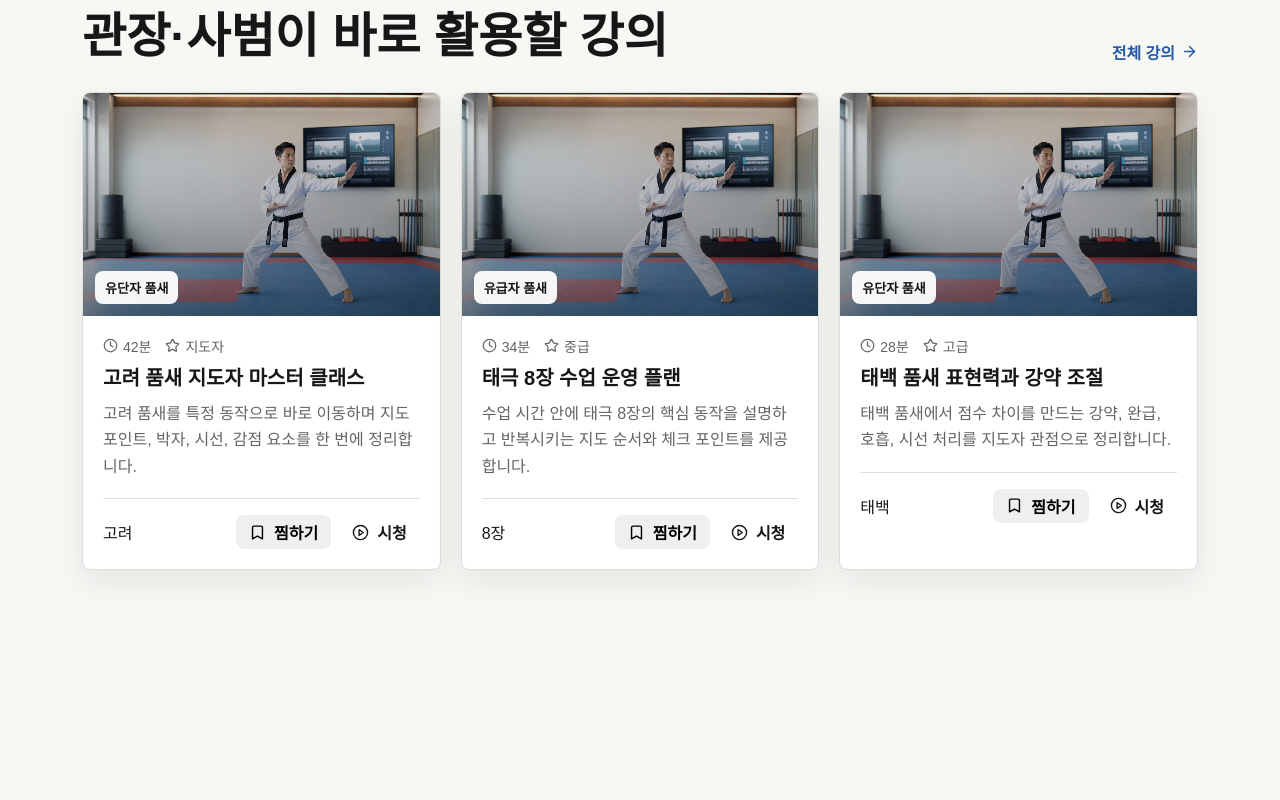
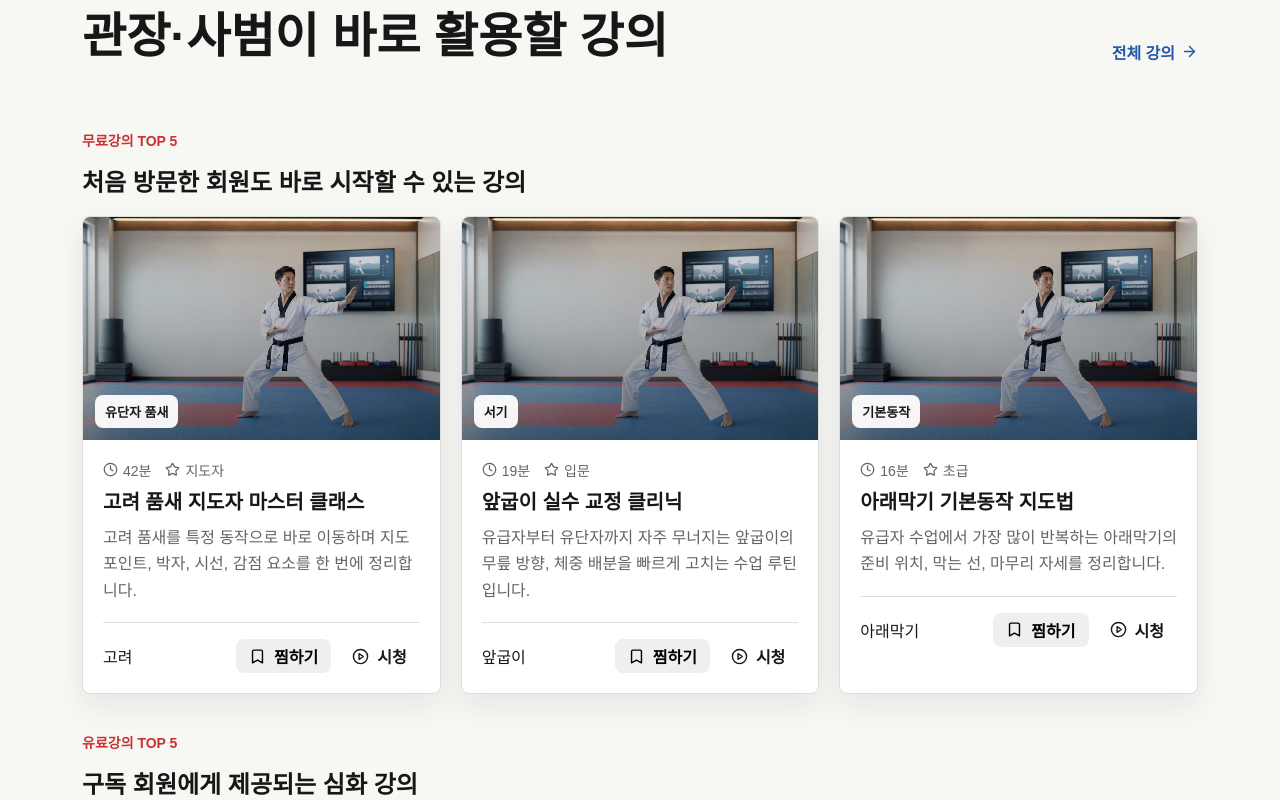
Before and after one commit to boteps4120-alt/botepswep, a Next.js app: page / in a window 1280 px wide. Shown: the part 1280-2080 px from the top of the page. Before the commit the page ends 1934 px from the top, so only its background shows below. Built offline with nearby package versions, Linux system fonts and the light colour scheme; no server answers; the database is empty.

Commit message:
Add home course top sections

```diff
--- a/app/globals.css
+++ b/app/globals.css
@@ -325,6 +325,25 @@ h3 {
   grid-template-columns: repeat(3, 1fr);
 }
 
+.home-course-sections {
+  display: grid;
+  gap: 38px;
+}
+
+.course-section-block {
+  display: grid;
+  gap: 18px;
+}
+
+.course-section-title {
+  display: grid;
+  gap: 6px;
+}
+
+.course-section-title h3 {
+  font-size: 24px;
+}
+
 .course-card {
   background: var(--surface);
   border: 1px solid var(--line);
@@ -513,7 +532,7 @@ h3 {
 
 .filter-label {
   color: var(--muted);
-  font-size: 13px;
+  font-size: 17px;
   font-weight: 900;
 }
 
--- a/app/page.tsx
+++ b/app/page.tsx
@@ -2,10 +2,16 @@ import Image from "next/image";
 import Link from "next/link";
 import { ArrowRight, CheckCircle2, PlayCircle, ShieldCheck } from "lucide-react";
 import { CourseCard } from "@/components/course-card";
-import { courses } from "@/lib/data";
+import { getRuntimeCourses } from "@/lib/server-courses";
 
-export default function HomePage() {
+export const dynamic = "force-dynamic";
+
+export default async function HomePage() {
+  const courses = await getRuntimeCourses();
   const featured = courses[0];
+  const topCourses = [...courses].sort((a, b) => b.popularity - a.popularity);
+  const freeTopCourses = topCourses.filter((course) => !course.isPremium).slice(0, 5);
+  const paidTopCourses = topCourses.filter((course) => course.isPremium).slice(0, 5);
 
   return (
     <>
@@ -51,7 +57,7 @@ export default function HomePage() {
         </div>
       </section>
 
-      <section className="section-shell">
+      <section className="section-shell home-course-sections">
         <div className="section-heading">
           <div>
             <p className="eyebrow">추천 강의</p>
@@ -61,10 +67,28 @@ export default function HomePage() {
             전체 강의 <ArrowRight size={17} />
           </Link>
         </div>
-        <div className="course-grid">
-          {courses.slice(0, 3).map((course) => (
-            <CourseCard key={course.slug} course={course} />
-          ))}
+        <div className="course-section-block">
+          <div className="course-section-title">
+            <p className="eyebrow">무료강의 TOP 5</p>
+            <h3>처음 방문한 회원도 바로 시작할 수 있는 강의</h3>
+          </div>
+          <div className="course-grid">
+            {freeTopCourses.map((course) => (
+              <CourseCard key={course.slug} course={course} />
+            ))}
+          </div>
+        </div>
+
+        <div className="course-section-block">
+          <div className="course-section-title">
+            <p className="eyebrow">유료강의 TOP 5</p>
+            <h3>구독 회원에게 제공되는 심화 강의</h3>
+          </div>
+          <div className="course-grid">
+            {paidTopCourses.map((course) => (
+              <CourseCard key={course.slug} course={course} />
+            ))}
+          </div>
         </div>
       </section>
 
```
